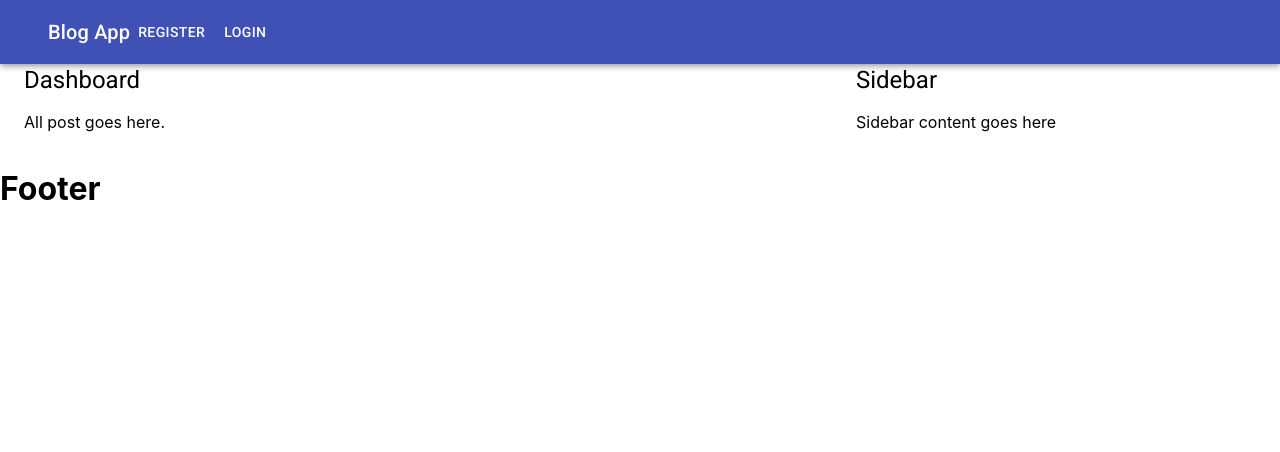
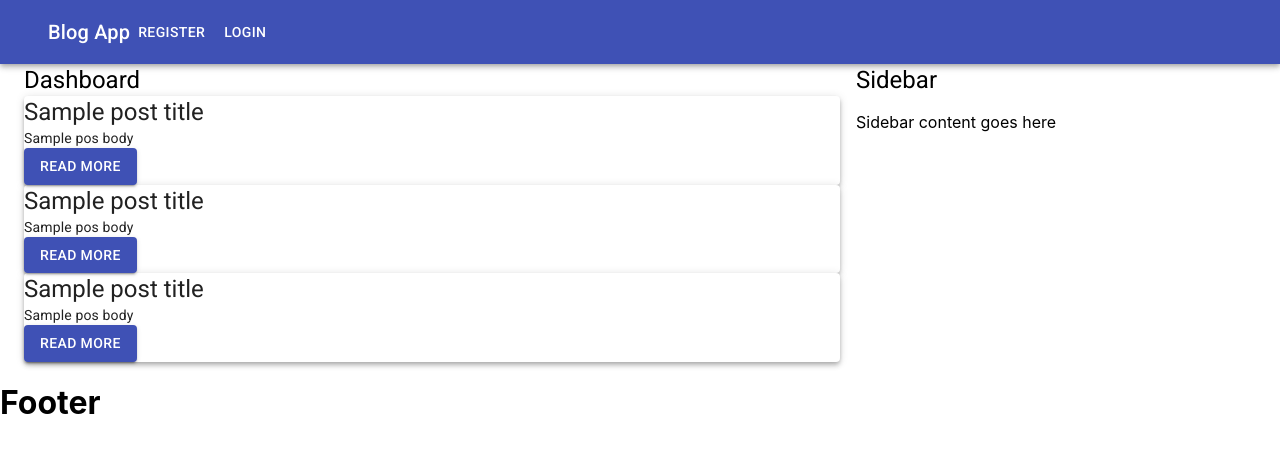
Before and after one commit to ArmAlam/BlogApp, a React (Create React App) app: page / in a window 1280 px wide. Shown: the top 452 px of the page. Built offline with nearby package versions, Linux system fonts and the light colour scheme.

Commit message:
Post Details Button added

```diff
--- a/src/App.js
+++ b/src/App.js
@@ -1,4 +1,4 @@
-import React from 'react';
+import React, {useState} from 'react';
 import {BrowserRouter, Route, Switch} from "react-router-dom";
 import {Layout} from "./components/header_footer/";
 import './App.css';
@@ -6,14 +6,21 @@ import {Login, Register} from "./components/auth";
 import {NotFound} from './components/pages/index';
 import {DashboardIndex} from "./components/dashboard";
 import {AddPost, EditPost, PostDetails} from './components/posts'
+import postsData from "./data/data";
 
 function App() {
+
+    const [posts, setPosts] = useState(postsData);
+
   return (
     <>
     <BrowserRouter>
           <Layout>
               <Switch>
-                  <Route path='/' exact component={DashboardIndex}/>
+                  <Route path='/' exact
+                         render={ () => <DashboardIndex posts={posts}
+                         /> }
+                  />
                   <Route path='/add' component={AddPost}/>
                   <Route path='/edit/:id' component={EditPost}/>
                   <Route path='/post/:id' component={PostDetails}/>
--- a/src/components/dashboard/Dashboard.js
+++ b/src/components/dashboard/Dashboard.js
@@ -1,13 +1,15 @@
 import React from 'react';
 import Typography from "@material-ui/core/Typography";
+import {Posts} from '../posts/index';
 
-const Dashboard = () => {
+const Dashboard = ({posts}) => {
+    console.log(posts);
     return (
         <>
             <Typography variant='h5' component='h3'>
                 Dashboard
             </Typography>
-            <p>All post goes here.</p>
+            <Posts posts={posts} />
         </>
     )
 }
--- a/src/components/dashboard/index.js
+++ b/src/components/dashboard/index.js
@@ -4,12 +4,12 @@ import Dashboard from "./Dashboard";
 import Sidebar from "./Sidebar";
 
 
-const DashboardIndex = () =>
+const DashboardIndex = ({posts}) =>
 {
     return (
         <Grid container spacing={2}>
             <Grid item xs={8}>
-                <Dashboard/>
+                <Dashboard posts={posts}/>
             </Grid>
 
             <Grid item xs={4}>
--- a/src/components/posts/PostSummary.js
+++ b/src/components/posts/PostSummary.js
@@ -1,9 +1,23 @@
 import React from 'react';
+import {Typography, Button} from "@material-ui/core";
+import {Link} from 'react-router-dom';
 
-const PostSummary = () => {
+const PostSummary = ({post}) => {
     return (
         <>
-            <h3>Add Post</h3>
+            <Typography variant='h5' component='h3'>
+                {post.title}
+            </Typography>
+            <Typography variant='body2'>
+                {post.body}
+            </Typography>
+            <Button
+                component={Link}
+                to={`/post/${post.id}`}
+                variant='contained'
+                color='primary'>
+                Read More
+            </Button>
         </>
     );
 }
--- a/src/components/posts/Posts.js
+++ b/src/components/posts/Posts.js
@@ -1,9 +1,15 @@
 import React from 'react';
+import {Paper} from "@material-ui/core";
+import PostSummary from "./PostSummary";
 
-const Posts = () => {
+const Posts = ({posts}) => {
     return (
         <>
-            <h3>Add Post</h3>
+            {posts.map(post => (
+                <Paper elevation={4} key={post.id}>
+                    <PostSummary post={post} />
+                </Paper>
+            ))}
         </>
     );
 }
--- a/src/components/posts/index.js
+++ b/src/components/posts/index.js
@@ -5,4 +5,4 @@ import PostForm from "./PostForm";
 import Posts from "./Posts";
 import PostSummary from "./PostSummary";
 
-export {AddPost, EditPost, PostDetails};
+export {AddPost, EditPost, PostDetails,Posts};
--- /dev/null
+++ b/src/data/data.js
@@ -0,0 +1,22 @@
+const postsData = [
+    {
+        id: 1,
+        title: 'Sample post title',
+        body: 'Sample pos body',
+        img_url: '1.jpg'
+    },
+    {
+        id: 2,
+        title: 'Sample post title',
+        body: 'Sample pos body',
+        img_url: '2.jpg'
+    },
+    {
+        id: 3,
+        title: 'Sample post title',
+        body: 'Sample pos body',
+        img_url: '3.jpg'
+    },
+]
+
+export default postsData;
```
